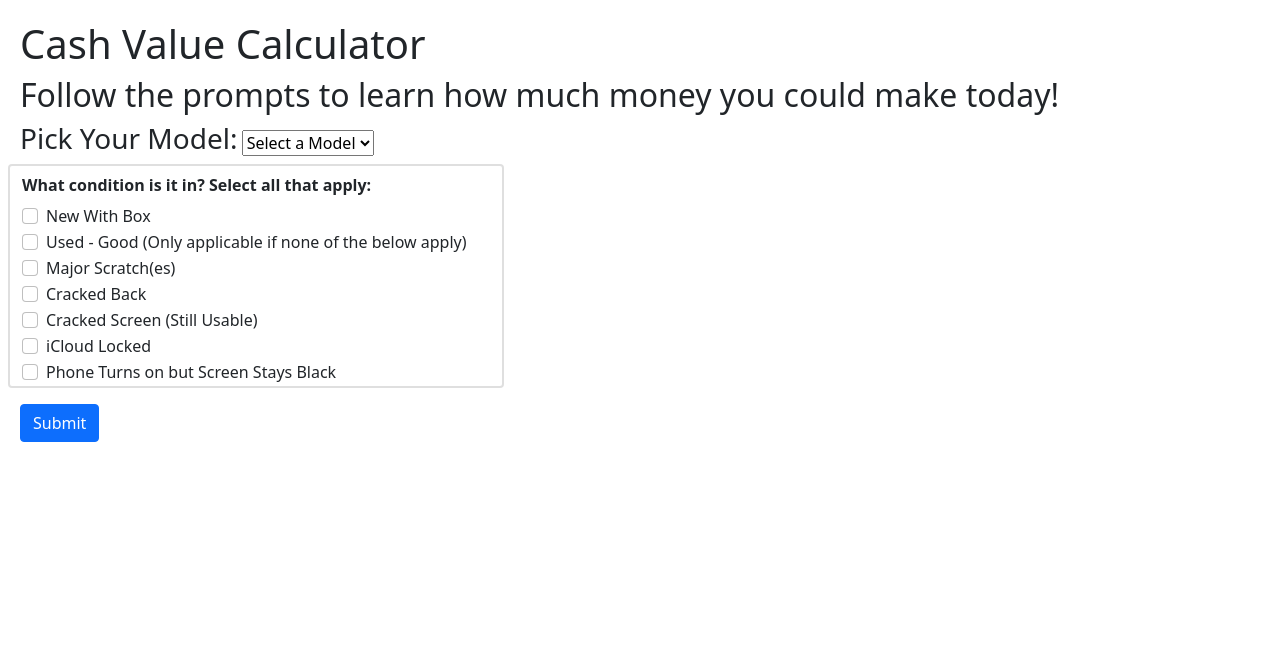
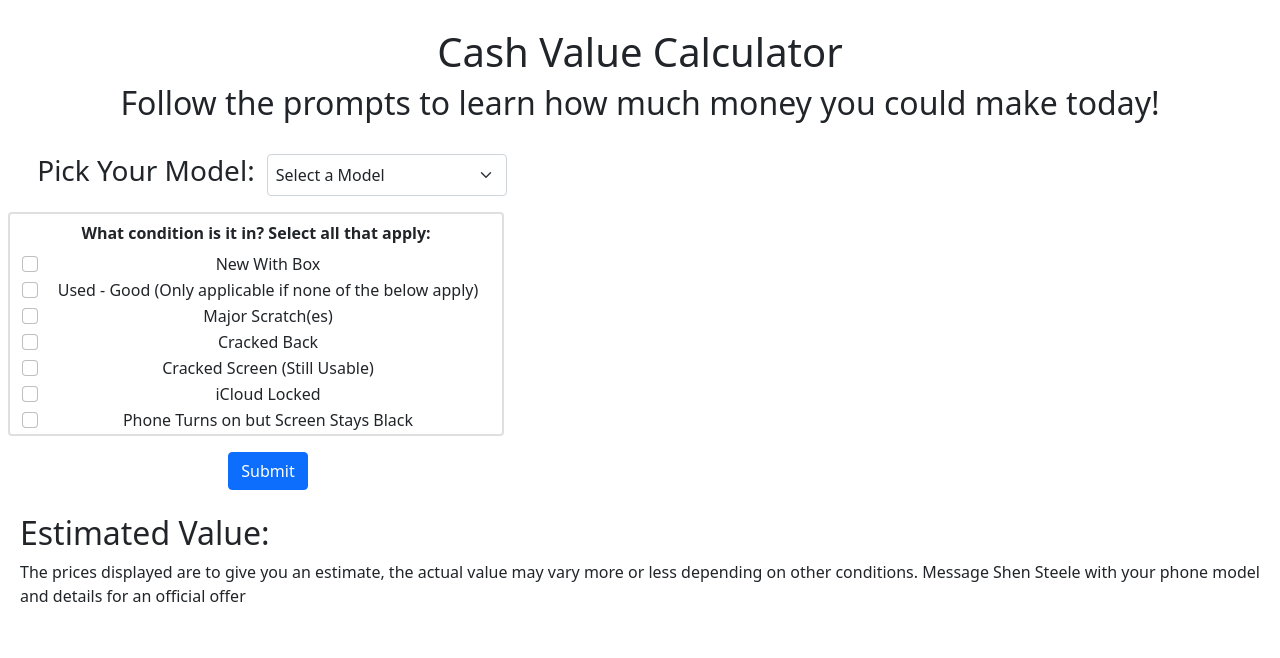
Before and after one commit to Shenqo21/iPhone-Price-Estimator, a plain HTML site: page index.html in a window 1280 px wide. Drawn offline with nearby package versions, Linux system fonts and the light colour scheme.

Commit message:
Result displays on bottom of page, styling tweaks

```diff
--- a/index.html
+++ b/index.html
@@ -15,17 +15,17 @@
   </head>
 
   <body>
-    <header>
+    <header class="text-center p-2">
       <h1>Cash Value Calculator</h1>
       <h2>Follow the prompts to learn how much money you could make today!</h2>
     </header>
 
-    <div class="d-flex">
+    <div class="d-flex text-center">
       <form class="w-40">
-        <div>
+        <div class="m-2">
           <!-- model dropdown selection -->
-          <label class="h3" for="model-selection">Pick Your Model: </label>
-          <select name="models" id="model-selection">
+          <label class="h3 p-2" for="model-selection">Pick Your Model: </label>
+          <select class="form-select w-50 d-inline p-2" name="models" id="model-selection">
             <option value="">Select a Model</option>
             <!-- script adds options to the dropdown based on the array input given -->
           </select>
@@ -138,6 +138,12 @@
         </button>
       </form>
     </div>
+    <div>
+      <container class="p-2">
+        <h2 id="resultDisplay">Estimated Value: </h2>
+        <p>The prices displayed are to give you an estimate, the actual value may vary more or less depending on other conditions. Message Shen Steele with your phone model and details for an official offer</p>
+      </container>
+    </div>
     <footer></footer>
   </body>
 </html>
--- a/utils/script.js
+++ b/utils/script.js
@@ -78,5 +78,6 @@ function calculatePrice() {
 }
 
 function displayPrice() {
+  $('#resultDisplay').text('Estimated Value: '+calculatePrice());
   console.log(calculatePrice());
 }
```
